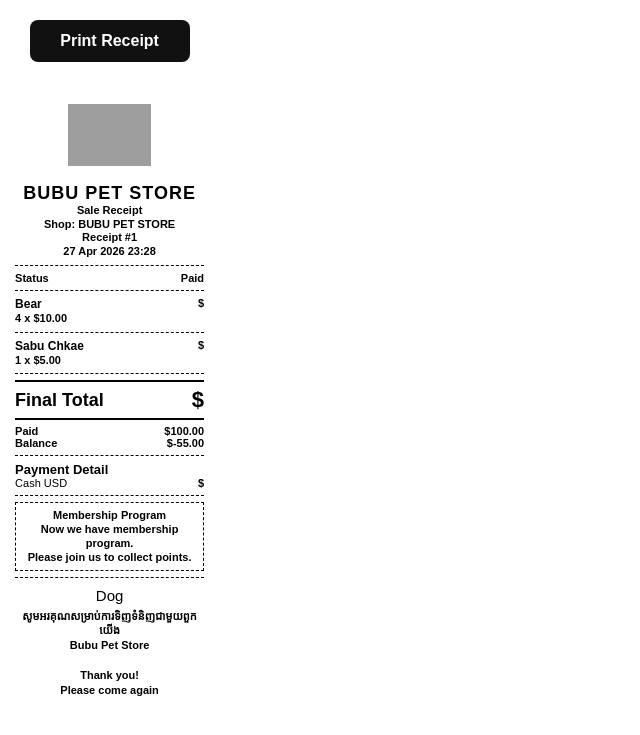
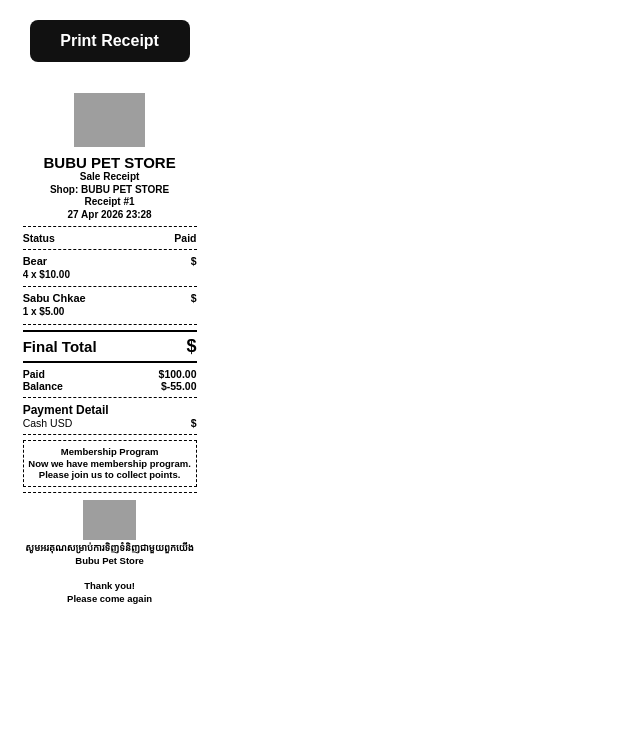
Before and after one commit to tanshychiev/bubu-system, a Django app: page /pos/sales/1/receipt/ in a window 1280 px wide. Shown: the top 735 px of the page, without its empty margins (0-640 px from the left). Run offline with Django 5.2, Linux system fonts and the light colour scheme; a user stored in the database is signed in; data comes from the database, SQL or seed files in the repository; grey boxes are pictures that could not be loaded.

Commit message:
fix receipt printable width 48mm

```diff
--- a/templates/pos/sale_receipt.html
+++ b/templates/pos/sale_receipt.html
@@ -16,13 +16,13 @@
         }
 
         html, body {
+            width: 58mm;
             margin: 0;
             padding: 0;
-            width: 58mm;
             background: #fff;
+            color: #000;
             font-family: Arial, sans-serif;
-            font-size: 11px;
-            color: #000;
+            font-size: 10.5px;
         }
 
         .receipt-wrap {
@@ -34,7 +34,7 @@
         }
 
         .receipt {
-            width: 50mm;
+            width: 46mm;      /* IMPORTANT: printer printable area is 48mm */
             margin: 0 auto;
             padding: 3mm 0 5mm 0;
             overflow: hidden;
@@ -45,58 +45,56 @@
         }
 
         .logo {
-            width: 22mm;
-            height: 22mm;
-            object-fit: contain;
+            width: 19mm;
+            height: auto;
             display: block;
             margin: 0 auto 2mm auto;
         }
 
         .store-name {
-            font-size: 18px;
+            font-size: 15px;
             font-weight: 900;
-            letter-spacing: 1px;
             line-height: 1.1;
         }
 
         .small {
-            font-size: 11px;
+            font-size: 10px;
             font-weight: 700;
             line-height: 1.25;
         }
 
         .dash {
             border-top: 1px dashed #000;
-            margin: 6px 0;
+            margin: 5px 0;
         }
 
         .line {
             display: flex;
             justify-content: space-between;
-            gap: 5px;
+            gap: 3px;
             width: 100%;
         }
 
-        .line .left {
-            max-width: 35mm;
+        .left {
+            max-width: 31mm;
             word-break: break-word;
         }
 
-        .line .right {
-            min-width: 13mm;
+        .right {
+            min-width: 12mm;
             text-align: right;
             font-weight: 800;
             white-space: nowrap;
         }
 
         .item-name {
+            font-size: 11px;
             font-weight: 900;
-            font-size: 12px;
             line-height: 1.25;
         }
 
         .item-sub {
-            font-size: 11px;
+            font-size: 10px;
             font-weight: 700;
             line-height: 1.25;
         }
@@ -107,50 +105,50 @@
             align-items: center;
             border-top: 2px solid #000;
             border-bottom: 2px solid #000;
-            padding: 5px 0;
-            margin-top: 6px;
-            margin-bottom: 5px;
+            padding: 4px 0;
+            margin: 5px 0;
         }
 
         .total-label {
-            font-size: 18px;
+            font-size: 15px;
             font-weight: 900;
         }
 
         .total-price {
-            font-size: 22px;
+            font-size: 18px;
             font-weight: 900;
             white-space: nowrap;
         }
 
         .section-title {
             font-weight: 900;
-            font-size: 13px;
+            font-size: 12px;
             margin-top: 5px;
         }
 
         .member-box {
             border: 1px dashed #000;
             text-align: center;
-            padding: 6px 2px;
-            margin-top: 6px;
-            font-size: 11px;
+            padding: 5px 2px;
+            margin-top: 5px;
+            font-size: 9.5px;
             font-weight: 800;
             line-height: 1.25;
         }
 
         .footer {
             text-align: center;
-            font-size: 11px;
+            font-size: 9.5px;
             font-weight: 800;
             line-height: 1.35;
-            margin-top: 8px;
+            margin-top: 7px;
         }
 
-        .footer-dog {
-            font-size: 15px;
-            font-weight: 500;
-            margin-bottom: 2px;
+        .dog-bottom {
+            width: 14mm;
+            height: auto;
+            display: block;
+            margin: 5px auto 2px auto;
         }
 
         .btn-print {
@@ -179,14 +177,12 @@
 
             .receipt-wrap {
                 width: 58mm;
-                margin: 0;
-                padding: 0;
+                justify-content: center;
             }
 
             .receipt {
-                width: 50mm;
-                margin-left: auto;
-                margin-right: auto;
+                width: 46mm;
+                margin: 0 auto;
             }
         }
     </style>
@@ -302,7 +298,7 @@
         <div class="dash"></div>
 
         <div class="footer">
-            <div class="footer-dog">Dog</div>
+            <img class="dog-bottom" src="{% static 'images/bubu_dog_bottom.png' %}" alt="Dog">
             សូមអរគុណសម្រាប់ការទិញទំនិញជាមួយពួកយើង<br>
             Bubu Pet Store<br><br>
             Thank you!<br>
```
